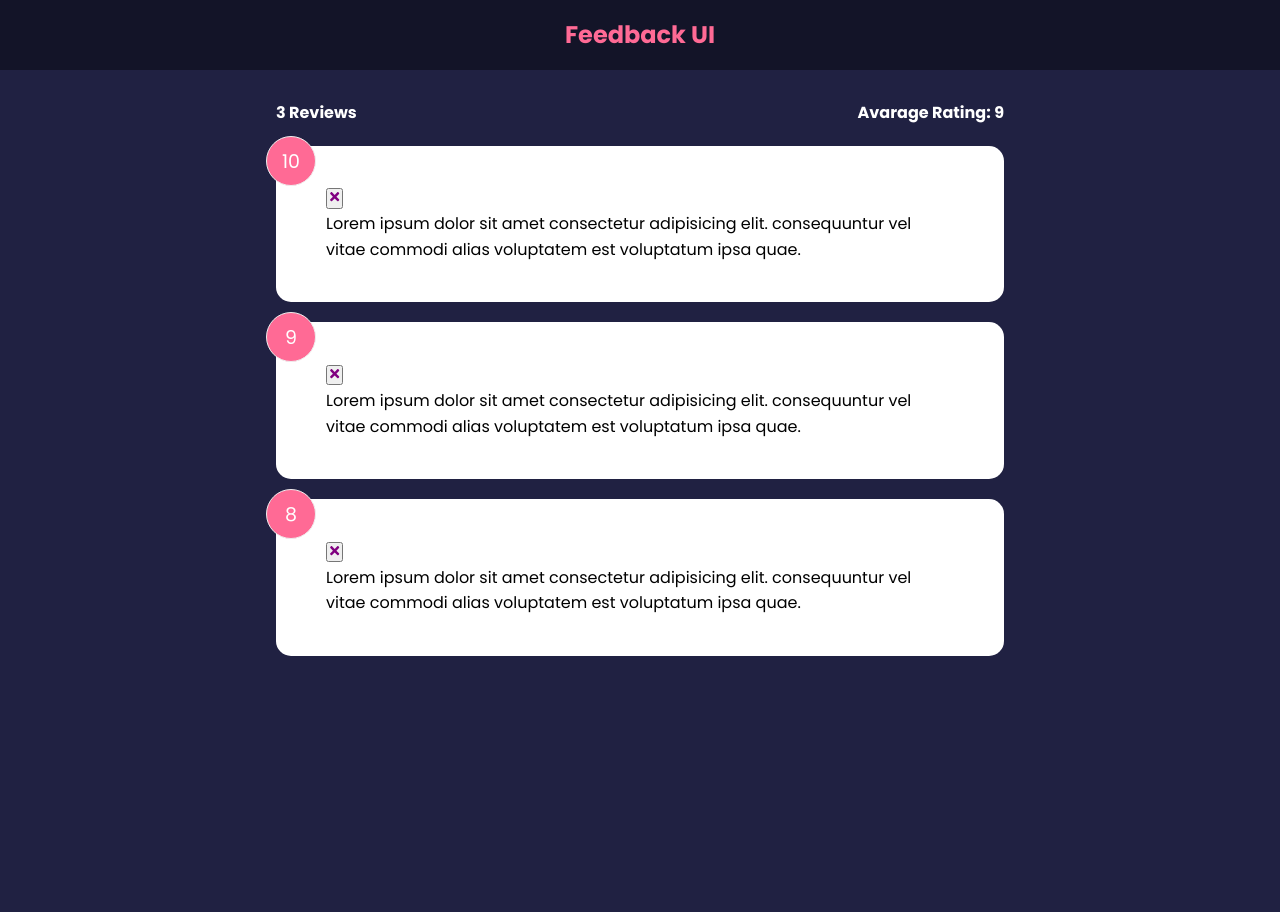
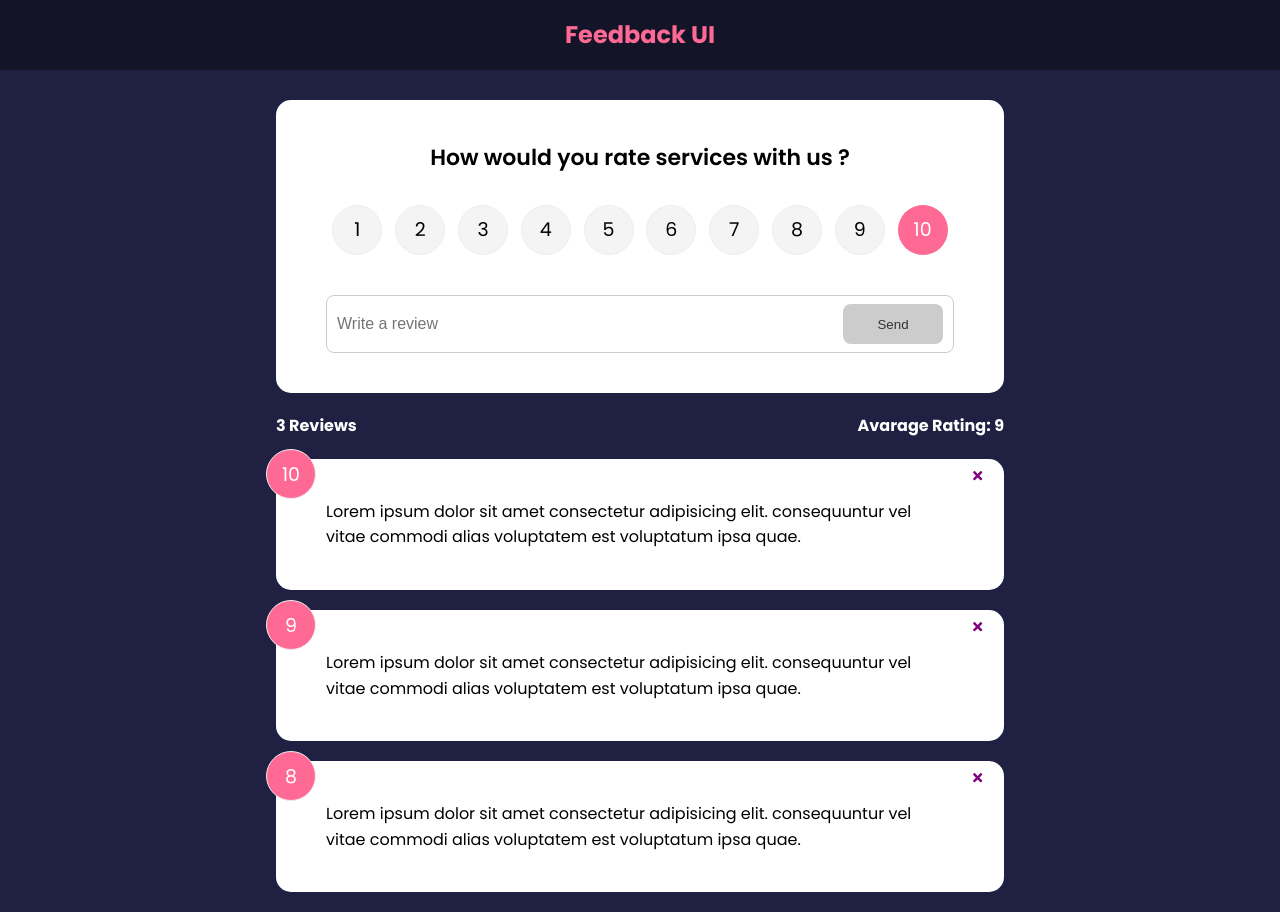
Before and after one commit to andregozubuyukoglu/feedback-app, a React (Create React App) app: page / in a window 1280 px wide. Before the commit the page ends 800 px from the top, so only its background shows below. Built offline with nearby package versions, Linux system fonts and the light colour scheme.

Commit message:
Updated files

```diff
--- a/package.json
+++ b/package.json
@@ -6,11 +6,13 @@
     "@testing-library/jest-dom": "^5.16.5",
     "@testing-library/react": "^13.4.0",
     "@testing-library/user-event": "^13.5.0",
+    "framer-motion": "^10.12.9",
     "prop-types": "^15.8.1",
     "react": "^18.2.0",
     "react-dom": "^18.2.0",
     "react-icons": "^4.8.0",
     "react-scripts": "5.0.1",
+    "uuid": "^9.0.0",
     "web-vitals": "^2.1.4"
   },
   "scripts": {
--- a/src/App.js
+++ b/src/App.js
@@ -1,11 +1,18 @@
+import { v4 as uuidv4 } from "uuid"
 import { useState } from "react"
 import Header from "./components/Header"
 import FeedbackList from "./components/FeedbackList"
 import FeedbackStats from "./components/FeedbackStats"
+import FeedbackForm from "./components/FeedbackForm"
 import FeedbackData from "./data/FeedBackData"
 
 function App() {
   const [feedback, setFeedback] = useState(FeedbackData)
+
+  const addFeedback = (newFeedback) => {
+    newFeedback.id = uuidv4()
+    setFeedback([newFeedback, ...feedback])
+  }
 
   const deleteFeedback = (id) => {
     if (window.confirm("Are you sure you want to delete?")) {
@@ -17,6 +24,7 @@
     <>
       <Header />
       <div className="container">
+        <FeedbackForm handleAdd={addFeedback} />
         <FeedbackStats feedback={feedback} />
         <FeedbackList feedback={feedback} handleDelete={deleteFeedback} />
       </div>
--- /dev/null
+++ b/src/components/FeedbackForm.jsx
@@ -0,0 +1,64 @@
+import { useState } from "react"
+import Card from "./shared/Card"
+import Button from "./shared/Button"
+import RatingSelect from "./RatingSelect"
+
+function FeedbackForm({ handleAdd }) {
+  const [text, setText] = useState("")
+  const [rating, setRating] = useState(10)
+  const [btnDisabled, setBtnDisabled] = useState(true)
+  const [message, setMessage] = useState("")
+
+  const handleTextChange = (e) => {
+    if (text === "") {
+      setBtnDisabled(true)
+      setMessage(null)
+    } else if (text !== "" && text.trim().length <= 10) {
+      setBtnDisabled(true)
+      setMessage("Text must be at least 10 characters")
+    } else {
+      setMessage(null)
+      setBtnDisabled(false)
+    }
+
+    setText(e.target.value)
+  }
+
+  const handleSubmit = (e) => {
+    e.preventDefault()
+    if (text.trim().length > 10) {
+      const newFeedback = {
+        text,
+        rating,
+      }
+
+      handleAdd(newFeedback)
+
+      setText("")
+    }
+  }
+
+  return (
+    <Card>
+      <form onSubmit={handleSubmit}>
+        <h2>How would you rate services with us ?</h2>
+        <RatingSelect select={(rating) => setRating(rating)} />
+        <div className="input-group">
+          <input
+            onChange={handleTextChange}
+            type="text"
+            placeholder="Write a review"
+            value={text}
+          />
+          <Button type="submit" isDisabled={btnDisabled}>
+            Send
+          </Button>
+        </div>
+
+        {message && <div className="message">{message}</div>}
+      </form>
+    </Card>
+  )
+}
+
+export default FeedbackForm
--- a/src/components/FeedbackList.jsx
+++ b/src/components/FeedbackList.jsx
@@ -1,3 +1,4 @@
+import { motion, AnimatePresence } from "framer-motion"
 import PropTypes from "prop-types"
 import FeedbackItem from "./FeedbackItem"
 
@@ -5,14 +6,34 @@
   if (!feedback || feedback.length === 0) {
     return <p>No Feedback Yet</p>
   }
-
   return (
     <div className="feedback-list">
-      {feedback.map((item) => (
-        <FeedbackItem key={item.id} item={item} handleDelete={handleDelete} />
-      ))}
+      <AnimatePresence>
+        {feedback.map((item) => (
+          <motion.div
+            key={item.id}
+            initial={{ opacity: 0 }}
+            animate={{ opacity: 1 }}
+            exit={{ opacity: 0 }}
+          >
+            <FeedbackItem
+              key={item.id}
+              item={item}
+              handleDelete={handleDelete}
+            />
+          </motion.div>
+        ))}
+      </AnimatePresence>
     </div>
   )
+
+  // return (
+  //   <div className="feedback-list">
+  //     {feedback.map((item) => (
+  //       <FeedbackItem key={item.id} item={item} handleDelete={handleDelete} />
+  //     ))}
+  //   </div>
+  // )
 }
 
 FeedbackList.propTypes = {
--- a/src/components/Feedbackitem.jsx
+++ b/src/components/Feedbackitem.jsx
@@ -6,8 +6,8 @@
   return (
     <Card>
       <div className="num-display">{item.rating}</div>
-      <button onClick={() => handleDelete(item.id)}>
-        <FaTimes color="purple"></FaTimes>
+      <button onClick={() => handleDelete(item.id)} className="close">
+        <FaTimes color="purple" />
       </button>
       <div className="text-display">{item.text}</div>
     </Card>
--- /dev/null
+++ b/src/components/RatingSelect.jsx
@@ -0,0 +1,127 @@
+import { useState } from "react"
+
+function RatingSelect({ select }) {
+  const [selected, setSelected] = useState(10)
+
+  const handleChange = (e) => {
+    setSelected(+e.currentTarget.value)
+    select(+e.currentTarget.value)
+  }
+
+  return (
+    <ul className="rating">
+      <li>
+        <input
+          type="radio"
+          id="num1"
+          name="rating"
+          value="1"
+          onChange={handleChange}
+          checked={selected === 1}
+        />
+        <label htmlFor="num1">1</label>
+      </li>
+      <li>
+        <input
+          type="radio"
+          id="num2"
+          name="rating"
+          value="2"
+          onChange={handleChange}
+          checked={selected === 2}
+        />
+        <label htmlFor="num2">2</label>
+      </li>
+      <li>
+        <input
+          type="radio"
+          id="num3"
+          name="rating"
+          value="3"
+          onChange={handleChange}
+          checked={selected === 3}
+        />
+        <label htmlFor="num3">3</label>
+      </li>
+      <li>
+        <input
+          type="radio"
+          id="num4"
+          name="rating"
+          value="4"
+          onChange={handleChange}
+          checked={selected === 4}
+        />
+        <label htmlFor="num4">4</label>
+      </li>
+      <li>
+        <input
+          type="radio"
+          id="num5"
+          name="rating"
+          value="5"
+          onChange={handleChange}
+          checked={selected === 5}
+        />
+        <label htmlFor="num5">5</label>
+      </li>
+      <li>
+        <input
+          type="radio"
+          id="num6"
+          name="rating"
+          value="6"
+          onChange={handleChange}
+          checked={selected === 6}
+        />
+        <label htmlFor="num6">6</label>
+      </li>
+      <li>
+        <input
+          type="radio"
+          id="num7"
+          name="rating"
+          value="7"
+          onChange={handleChange}
+          checked={selected === 7}
+        />
+        <label htmlFor="num7">7</label>
+      </li>
+      <li>
+        <input
+          type="radio"
+          id="num8"
+          name="rating"
+          value="8"
+          onChange={handleChange}
+          checked={selected === 8}
+        />
+        <label htmlFor="num8">8</label>
+      </li>
+      <li>
+        <input
+          type="radio"
+          id="num9"
+          name="rating"
+          value="9"
+          onChange={handleChange}
+          checked={selected === 9}
+        />
+        <label htmlFor="num9">9</label>
+      </li>
+      <li>
+        <input
+          type="radio"
+          id="num10"
+          name="rating"
+          value="10"
+          onChange={handleChange}
+          checked={selected === 10}
+        />
+        <label htmlFor="num10">10</label>
+      </li>
+    </ul>
+  )
+}
+
+export default RatingSelect
--- /dev/null
+++ b/src/components/shared/Button.jsx
@@ -0,0 +1,24 @@
+import PropTypes from "prop-types"
+
+function Button({ children, version, type, isDisabled }) {
+  return (
+    <button type={type} disabled={isDisabled} className={`btn btn-${version}`}>
+      {children}
+    </button>
+  )
+}
+
+Button.defaultProps = {
+  version: "primary",
+  type: "button",
+  isDisabled: false,
+}
+
+Button.propTypes = {
+  children: PropTypes.node.isRequired,
+  version: PropTypes.string,
+  type: PropTypes.string,
+  isDisabled: PropTypes.bool,
+}
+
+export default Button
```
Also changed, not shown: 1 other file (tests, documents, lock files or other folders).
